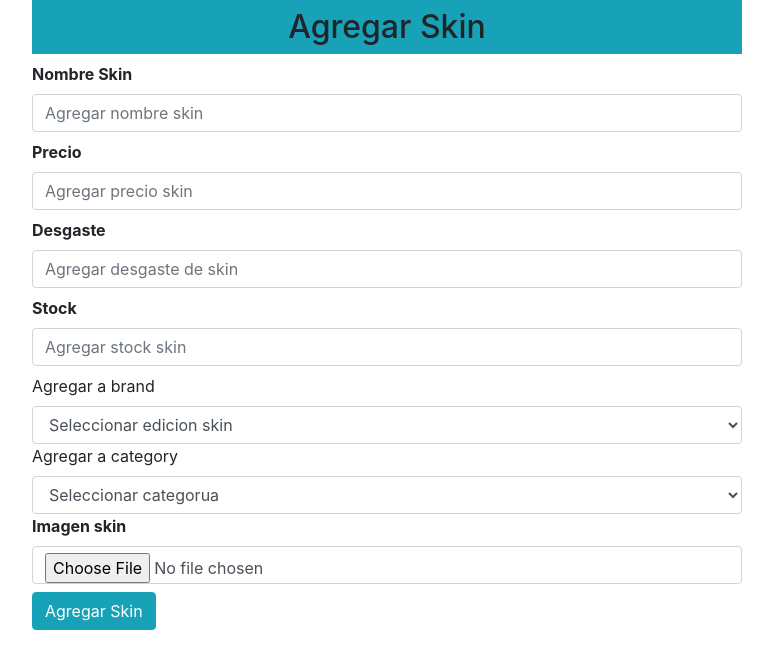
After one commit to Marwos97/efi_prog2, a Flask app: page /addskin in a window 1280 px wide. The commit adds this page. Shown: the top 669 px of the page, without its empty margins (68-841 px from the left). Run offline with Flask 2, Linux system fonts and the light colour scheme; data that the repository does not hold is empty; some libraries are stand-ins or nearby versions.

Commit message:
Add products to database

```diff
--- /dev/null
+++ b/skinlab/shop/products/forms.py
@@ -0,0 +1,9 @@
+from flask_wtf.file import FileAllowed, FileField, FileRequired
+from wtforms import IntegerField, StringField, BooleanField, TextAreaField, validators, Form, FloatField
+
+class AddSkin(Form):
+    name = StringField('Nombre Skin', [validators.DataRequired()])
+    price = FloatField('Precio', [validators.DataRequired()])
+    float = FloatField('Desgaste', [validators.DataRequired()])
+    stock = IntegerField('Stock', [validators.DataRequired()])
+    image = FileField('Imagen skin', validators=[FileRequired(), FileAllowed(['jpg', 'png', 'gif', 'jpeg'])])
--- a/skinlab/shop/products/routes.py
+++ b/skinlab/shop/products/routes.py
@@ -1,6 +1,8 @@
 from flask import redirect, render_template, url_for, flash, request
-from shop import db, app
-from .models import Brand, Category
+from shop import db, app, photos
+from .models import Brand, Category, Addskin
+from .forms import AddSkin
+import secrets
 
 
 @app.route('/addbrand', methods=['GET','POST'])
@@ -28,3 +30,24 @@ def addcat():
 
 
     return render_template('products/addbrand.html')
+
+
+@app.route('/addskin', methods=['POST', 'GET'])
+def addskin():
+    brands = Brand.query.all()
+    categories = Category.query.all()
+    form = AddSkin(request.form)
+    if request.method == "POST":
+        name = form.name.data
+        price = form.price.data
+        float = form.float.data
+        stock = form.stock.data
+        brand = request.form.get('brand')
+        category = request.form.get('category')
+        image = photos.save(request.files.get('image'), name=secrets.token_hex(10) + ".")
+        addskin = Addskin(name=name, price=price, float=float, stock=stock, brand_id=brand, category_id=category, image=image)
+        db.session.add(addskin)
+        flash(f'La skin fue cargada con exito')
+        db.session.commit()
+        return redirect(url_for('admin'))
+    return render_template('products/addskin.html', title='Agregar Skin a la venta', form=form, brands=brands, categories=categories)
--- a/skinlab/shop/templates/admin/register.html
+++ b/skinlab/shop/templates/admin/register.html
@@ -4,6 +4,7 @@
 
     <div class="text-center h1 text-danger"> Register</div>
     <div class="container">
+      <div class="row">
       {% include '_messages.html' %}
         {% from "_formhelpers.html" import render_field %}
         <form method="POST" enctype="multipart/form-data">
@@ -16,6 +17,7 @@
             <p><input type="submit" value="Register" class="btn btn-info btn-large"></p>
           </div>
         </form>
+      </div>
     </div>
 
 {% endblock content %}
--- /dev/null
+++ b/skinlab/shop/templates/products/addskin.html
@@ -0,0 +1,36 @@
+{% extends 'layout.html' %}
+
+{% block content %}
+
+{% include '_messages.html' %}
+<div class="container">
+    <div class="col-md-2"></div>
+    <div class="col-md-8">
+        <h2 class="text-center bg-info p-2"> Agregar Skin</h2>
+        {% from "_formhelpers.html" import render_field %}
+        <form action="" method="POST" enctype="multipart/form-data">
+            {{ render_field(form.name, class="form-control", placeholder='Agregar nombre skin' )}}
+            {{ render_field(form.price, class="form-control", placeholder='Agregar precio skin' )}}
+            {{ render_field(form.float, class="form-control", placeholder='Agregar desgaste de skin' )}}
+            {{ render_field(form.stock, class="form-control", placeholder='Agregar stock skin' )}}
+            <label for="brand"> Agregar a brand</label>
+            <select name="brand" id="brand" class="form-control" required>
+                <option value=""> Seleccionar edicion skin</option>
+                {% for brand in brands %}
+                <option value="{{brand.id}}">{{brand.name}}</option>
+                {% endfor %}
+            </select>
+            <label for="category"> Agregar a category</label>
+            <select name="category" id="category" class="form-control" required>
+                <option value=""> Seleccionar categorua</option>
+                {% for category in categories %}
+                <option value="{{category.id}}">{{category.name}}</option>
+                {% endfor %}
+            </select>
+            {{ render_field(form.image, class="form-control" )}}
+            <p><input type="submit" value="Agregar Skin" class="btn btn-info btn-large"></p>
+        </form>
+    </div>
+</div>
+
+{% endblock content %}
```
Also changed, not shown: skinlab/shop/__init__.py (+10 -0 lines), skinlab/shop/products/models.py (+24 -0 lines), skinlab/shop/static/images/be2a20c7d14265341326.jpeg (added), 1 other file.
